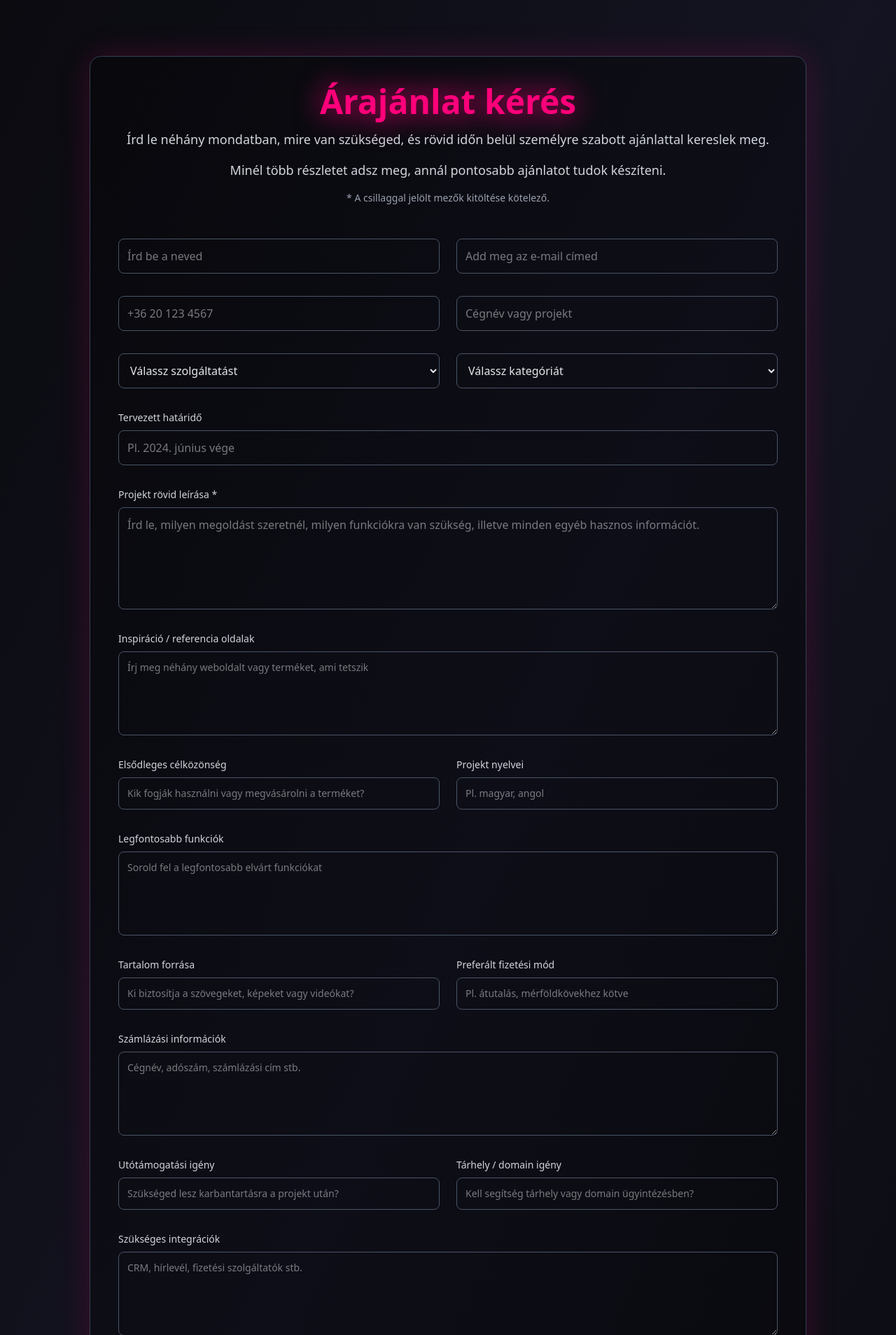
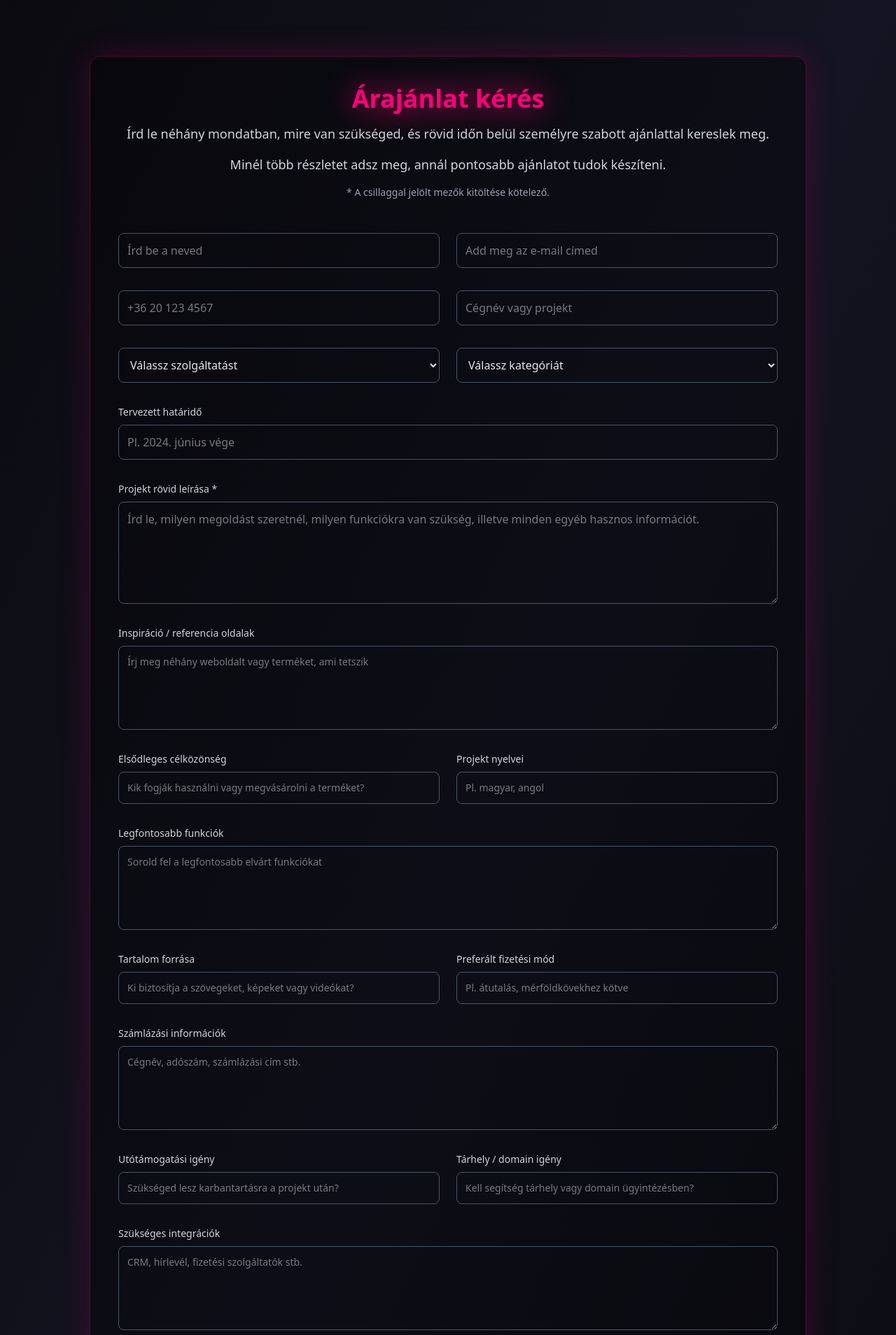
Before and after one commit to xtrade1002/progzone2, a Laravel app: page /quote in a window 1280 px wide. Shown: the part 95-2003 px from the top of the page at 70% size. Run offline with Laravel 12, Linux system fonts and the light colour scheme; style sheets or scripts are compiled from the project's sources; some libraries are stand-ins or nearby versions; some web fonts are replaced.

Commit message:
Update QuoteRequest.jsx

```diff
--- a/resources/js/pages/QuoteRequest.jsx
+++ b/resources/js/pages/QuoteRequest.jsx
@@ -67,9 +67,9 @@ export default function QuoteRequest() {
     <Layout>
       <Head title={quote.meta_title ?? t('menu.quote', 'Quote request')} />
       <section className="w-full px-6 py-20">
-        <div className="mx-auto max-w-5xl rounded-2xl border border-gray-700 bg-black/30 p-10 shadow-[0_0_45px_rgba(255,0,122,0.18)]">
+        <div className="mx-auto max-w-5xl rounded-2xl border-1 border-[#ff007a]/30 bg-black/30 p-10 shadow-[0_0_45px_rgba(255,0,122,0.18)]">
           <div className="mb-12 space-y-4 text-center">
-            <h2 className="text-4xl sm:text-5xl font-extrabold text-[#FF007A] drop-shadow-[0_0_20px_#ff007a]">
+            <h2 className="text-5xl sm:text-4xl font-extrabold text-[#FF007A] drop-shadow-[0_0_20px_#ff007a]">
               {quote.title}
             </h2>
             {introParagraphs.map((paragraph, index) => (
```
